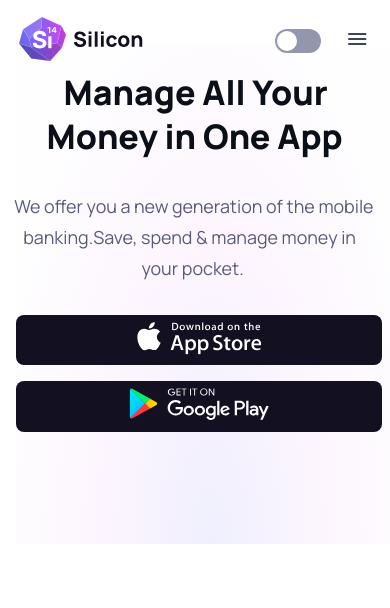
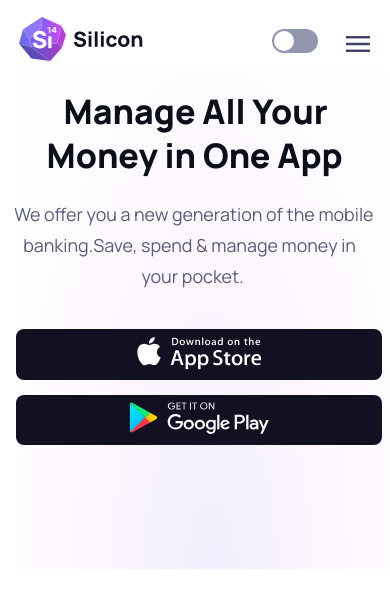
Before and after one commit to AhlmanJ/Silicon-Design, a plain HTML site: page index.html in a window 390 px wide. Drawn offline with nearby package versions, Linux system fonts and the light colour scheme.

Commit message:
mobile and tablet hero -> done

```diff
--- a/css/main.css
+++ b/css/main.css
@@ -51,7 +51,6 @@
     padding-right: 1rem;
     font-family: manrope;
 
-
     /* Tablet */
     @media (width >= 768px) {
         max-width: 720px;
@@ -99,7 +98,7 @@ button {
     display: flex;
     align-items: center;
     justify-content: space-between;
-    background-color: var(--backgroundColor-light-hero);
+    background-color: var(--background-hero);
 
     @media (width >=768px) {height: 4.56em;}
     @media (width >= 1024px), (width >= 1400px) {height: 4.75em;}
@@ -111,13 +110,7 @@ button {
         align-items: center;
         justify-content: space-between;
 
-        .siliconLogo {
-            margin-left: .2em;
-
-            @media (width >= 768px) {
-                margin-left: 1.5em;
-            }
-        }
+        .siliconLogo { margin-left: .2em; @media (width >= 768px){ margin-left: -.5em; }}
 
         .header-buttons {
             display: flex;
@@ -178,9 +171,8 @@ button {
             /* ----- Toggle-switch END ----- */
 
             .menuButton {
-                margin-right: .3em;
-                margin-left: 0;
-                .material-symbols-outlined {color: var(--color-menuButton)}
+                margin-top: .7em;
+                .material-symbols-outlined { font-size: 2em; color: var(--color-menuButton)}
             }
 
             .sign-in {
@@ -195,6 +187,7 @@ button {
             .darkModeText {display: flex; color: #131022;}
             .sign-in {display: none;}
             .toggle {margin-right: 4.5em;}
+            .menuButton {margin-right: -1em;}
             }
 
             @media (width >= 1024px) {
@@ -239,20 +232,42 @@ button {
     width: 100dvw;
     height: 31.19em;
     background: var(--background-hero) ;
-    @media (width >= 768px) { height: 39.63em;}
+    @media (width >= 768px) { height: 40em;}
     @media (width >= 1024px), (width >= 1400px) { height: 50em;}
 
-    .herotext-wrapper{
-        margin-top: 8em;
+    .grid-containerHero {
+        display: grid;
+        grid-template-columns: 1fr;
+        grid-template-rows: 9em 5em 5em 8em;
 
+        grid-template-areas:"heading"
+                            "header-h2"
+                             "appStore"
+                             "googlePlay";
 
-        .hero-text {
+        #heading {grid-area: heading;}
+        #header-h2 {grid-area: header-h2;}
+        #appStore {grid-area: appStore;}
+        #googlePlay {grid-area: googlePlay;}
+
+        @media (width >= 768px) {
+             grid-template-columns: 1fr 1fr;
+             grid-template-rows: auto;
+             grid-template-areas: "heading heading"
+                                    "text phone"
+                                    "appStore googlePlay";
+        }
+
+        #phone {grid-area: phone;}
+        #texth3 {grid-area: text;}
+    }
+
 
     h1 {
         font-weight: 800;
         font-size: 1.72em;
         line-height: 2.78em;
-            margin-top: -4.5em;
+        margin-top: 4.5em;
         color: var(--color-heading);
     }
 
@@ -264,50 +279,78 @@ button {
         color: var(--color-h2);
     }
 
-            #h1-1 { margin-left: 1.4em; margin-bottom: 0em;}
-            #h1-2 { margin-left: .9em; margin-top: -1.5em;}
+    h3 {
+        font-weight: 400;
+        font-size: 0.9rem;
+        line-height: 1.8em;
+        margin-top: -.9em;
+        color: var(--color-h2);
+    }
+
+    #h1-1 { margin-top: 0em; margin-left: 1.4em; margin-bottom: 0em; grid-row: 1;}
+    #h1-2 { margin-left: .9em; margin-top: -1.5em; grid-row: 1;}
     #h2-1 { margin-left: -.1em;}
     #h2-2 { margin-left: .4em;}
     #h2-3 { margin-left: 7em;}
 
 
     @media (width >= 390px) {
+        .heading {margin-top: .7em;}
+
         h1 {font-size: 2.12em;}
         h2 {font-size: 1.12em;}
 
-                #h1-1 { margin-left: 1.4em; margin-bottom: 0em;}
+        #h1-1 { margin-top: -.5em; margin-left: 1.4em; margin-bottom: 0em;}
         #h1-2 { margin-left: .9em; margin-top: -1.5em;}
         #h2-1 { margin-left: -.1em;}
         #h2-2 { margin-left: .4em;}
         #h2-3 { margin-left: 7em;}
     }
-        }
+
+    @media (width >= 768px) {
+
+        .texth2 {display: none;}
+        .texth3 {margin-top: 6em; margin-right: 4em; margin-left: -2em;}
+        h1 {font-size: 2.75em;}
+        h3 {font-size: 1.12em;}
+        #h1-1 { margin-top: .2em; margin-left: 3.6em;}
+        #h1-2 { margin-left: 3.1em; margin-top: -1.5em;}
+        #h3-1 { margin-left: 1em; margin-right: -5em; margin-bottom: 0em;}
+        #h3-2 { margin-bottom: 10.9em; margin-left: 1em; margin-right: -5em;}
     }
 
-    .appBtns-wrapper {
-
     .appStore-btn {
-
         height: 3.15em;
         width: 18.56em;
         margin-top: 1em;
         border-radius: .5em;
         background-color: var(--backgroundColor-appbtn);
 
+        @media (width >= 390px) {width: 22.9em; margin-top: 2.2em;}
+        @media (width >= 768px) {width: 7.88em; margin-top: -10.8em; margin-left: -1em; #AppStore-img {width: 6em;}}
+
      }
 
     .googlePlay-btn {
         height: 3.15em;
         width: 18.56em;
-            margin-top: 1em;
+        margin-top: 0em;
         border-radius: .5em;
         background-color: var(--backgroundColor-appbtn);
+
+        @media (width >= 390px) {width: 22.9em; margin-top: 1.3em;}
+        @media (width >= 768px) {width: 8.63em; margin-left: -7em; margin-top: -10.8em;  #GooglePlay-img {width: 6.5em;}}
     }
 
-         @media (width >= 390px) {
-            .appStore-btn, .googlePlay-btn { width: 22.9em;}
+    .texth3 {
+        display: none;
+        @media (width >= 768px) { display: grid;}
     }
 
+    .heroPhone {
+        display: none;
+
+         @media (width >= 768px) {display: grid; margin-right: 4.6em; margin-top: 0em;}
     }
 }
 
--- a/index.html
+++ b/index.html
@@ -31,19 +31,29 @@
 
 
         <section class="hero">
-            <div class="herotext-wrapper">
-                <div class="hero-text">
+            <div class="grid-containerHero">
+
+                <div id="heading" class="heading">
                     <h1 id="h1-1">Manage All Your</h1>
                     <h1 id="h1-2">Money in One App</h1>
+                </div>
+
+                <div id="header-h2" class="texth2">
                     <h2 id="h2-1">We offer you a new generation of the mobile</h2>
                     <h2 id="h2-2">banking.Save, spend & manage money in</h2>
                     <h2 id="h2-3">your pocket.</h2>
                 </div>
-            </div>
 
-            <div class="appBtns-wrapper">
-                <button class="appStore-btn"><img src="images/mobile/appstore-light.svg.svg" alt=""></button>
-                <button class="googlePlay-btn"><img src="images/mobile/googleplay-light.svg.svg" alt=""></button>
+                <div id="header-h3" class="texth3">
+                    <h3 id="h3-1">We offer you a new generation of the mobile banking.</h3>
+                    <h3 id="h3-2" >Save, spend & manage money in your pocket.</h3>
+                </div>
+
+                <button id="appStore" class="appStore-btn"><img id="AppStore-img" src="images/mobile/appstore-light.svg.svg" alt=""></button>
+                <button id="googlePlay" class="googlePlay-btn"><img id="GooglePlay-img" src="images/mobile/googleplay-light.svg.svg" alt=""></button>
+
+
+                <div id="phone" class="heroPhone"><img src="images/desktop/imagePhonesHero.svg" alt="" height="410px" width="452px"></div>
             </div>
         </section>
     </div>
```
Lines whose indentation alone changed are shown as unchanged.
